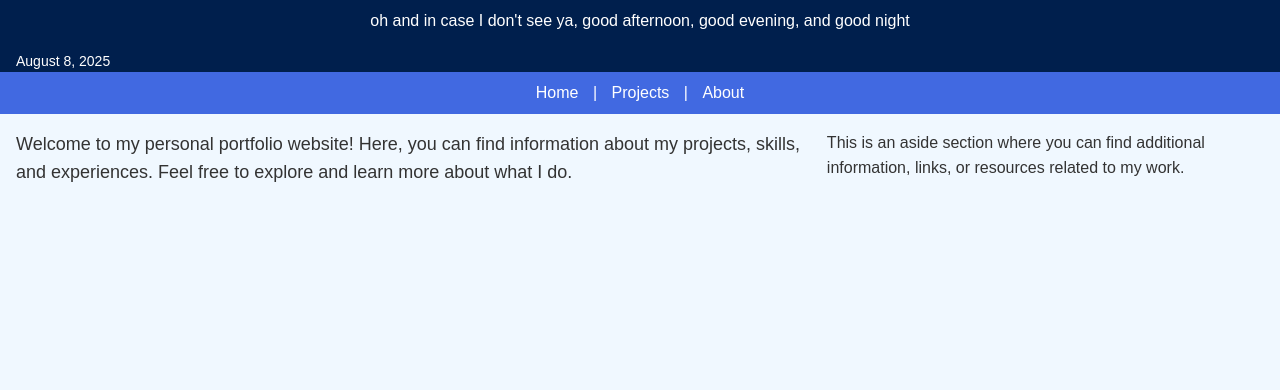
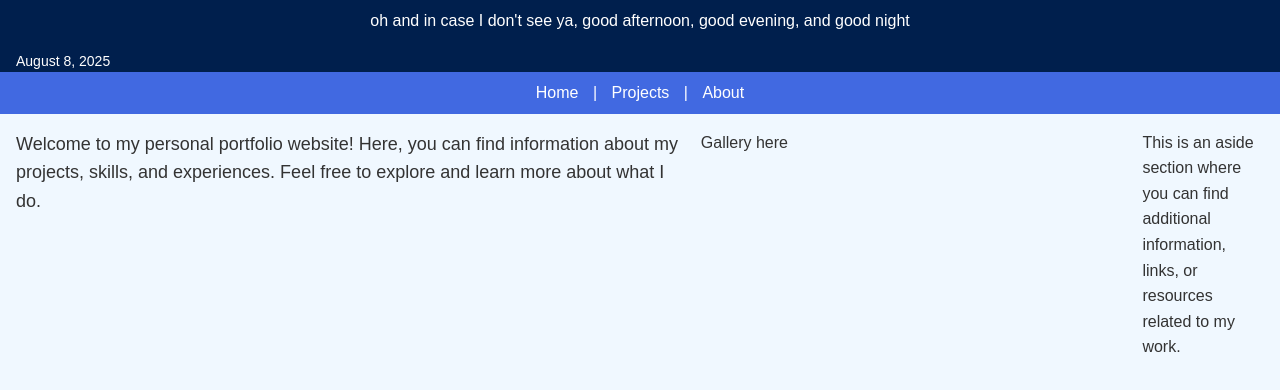
Before and after one commit to MaksimDmitriev/Personal-Portfolio-Website, a plain HTML site: page index.html in a window 1280 px wide. Shown: the part 102-492 px from the top of the page. Drawn offline with Linux system fonts and the light colour scheme.

Commit message:
Create sections for Article, Gallery and Aside

```diff
--- a/css/styles.css
+++ b/css/styles.css
@@ -41,16 +41,34 @@ main {
   flex-direction: column;
 }
 
+section#gallery {
+  margin-inline-end: 1rem;
+  display: flex;
+  flex-wrap: wrap;
+  gap: 1rem;
+}
+
 article {
   font-size: 1.125rem;
   margin-inline-end: 1rem;
 }
 
-
 /* Tablets (≥ 600px) */
 @media only screen and (min-width: 600px) {
   main {
     flex-direction: row;
+  }
+
+  article#intro {
+    width: 55%;
+  }
+
+  section#gallery {
+    width: 35%;
+  }
+
+  aside {
+    width: 10%;
   }
 }
 
--- a/index.html
+++ b/index.html
@@ -19,11 +19,15 @@
     </nav>
 
     <main>
-      <article>
+      <article id="intro">
         Welcome to my personal portfolio website!
         Here, you can find information about my projects, skills, and experiences.
         Feel free to explore and learn more about what I do.
       </article>
+
+      <section id="gallery">
+        Gallery here
+      </section>
 
       <aside>
         This is an aside section where you can find additional information, links, or resources related to my work.
```
